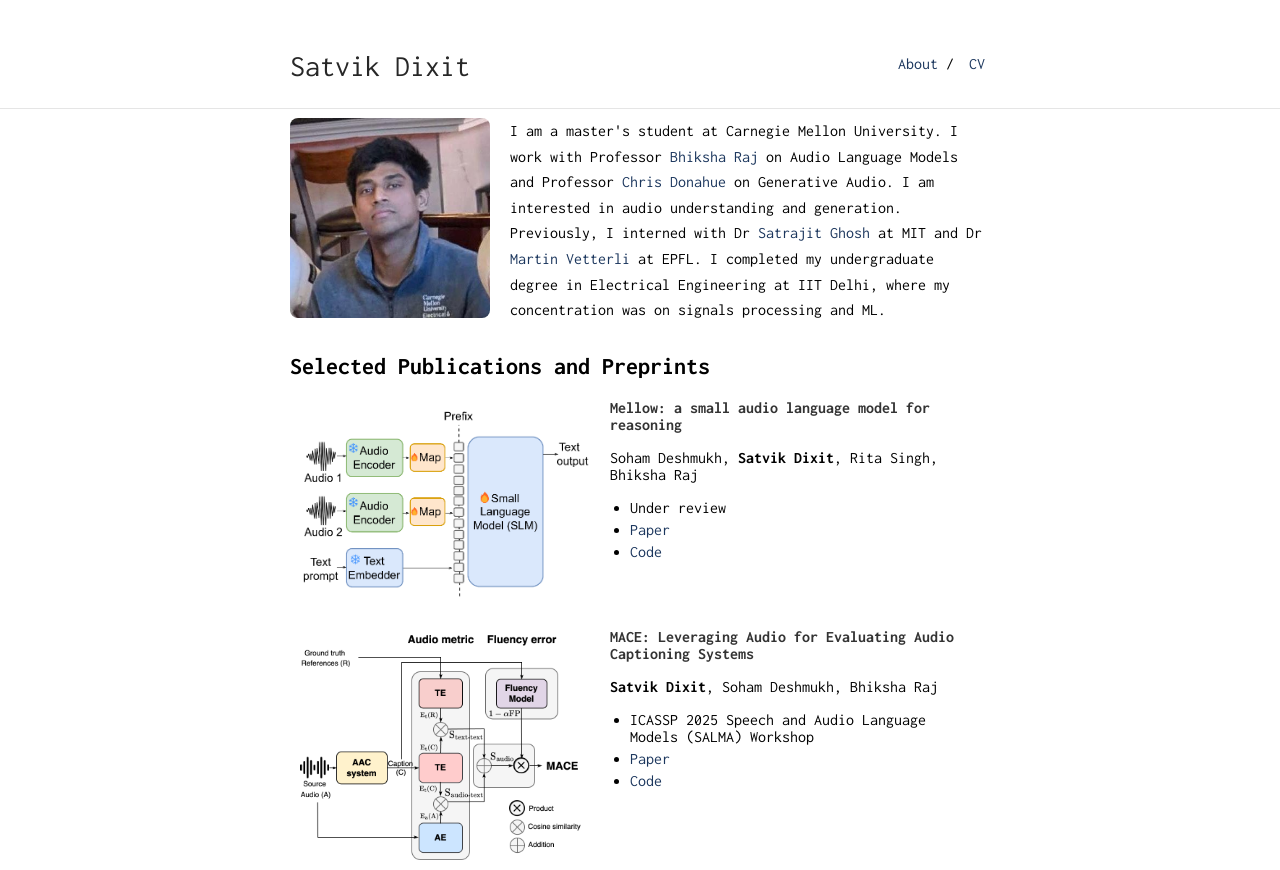
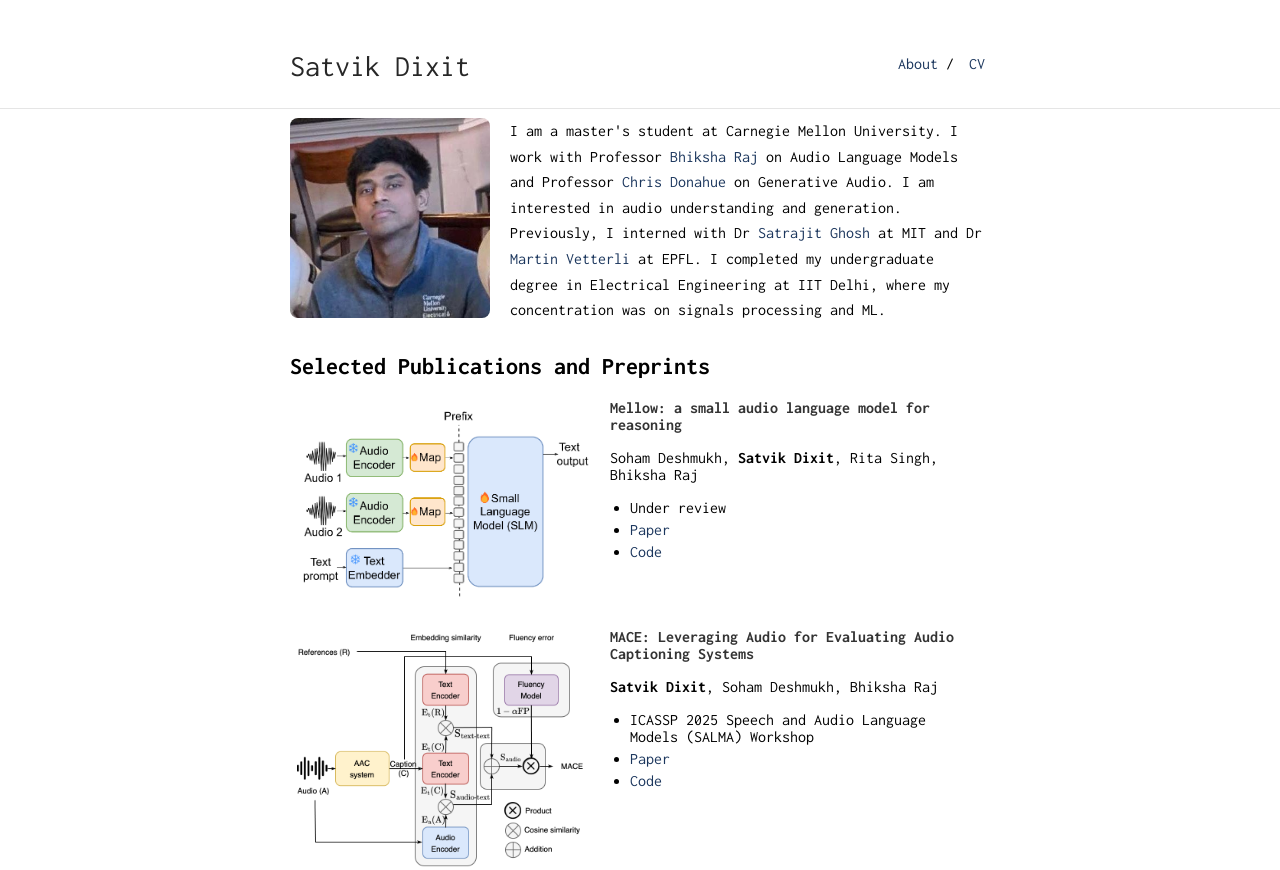
Before and after one commit to satvik-dixit/satvik-dixit.github.io, a Jekyll site: the page built from index.md, in a window 1280 px wide. Shown: the top 870 px of the page. Built offline with Jekyll 4.4.1, drawn with Linux system fonts in a browser that asks for light colours; grey boxes are pictures that could not be loaded.

Commit message:
Update index.md

```diff
--- a/index.md
+++ b/index.md
@@ -29,7 +29,7 @@ Previously, I interned with Dr <a href="https://sensein.group/">Satrajit Ghosh</
 </div>
 
 <div class="publication">
-  <img src="/assets/img/paper_4.png" alt="MACE Preview" class="publication-image" style="width: 300px;">
+  <img src="/assets/img/paper_4_updated.png" alt="MACE Preview" class="publication-image" style="width: 300px;">
   <div class="publication-content">
     <h4>MACE: Leveraging Audio for Evaluating Audio Captioning Systems</h4>
     <p><strong>Satvik Dixit</strong>, Soham Deshmukh, Bhiksha Raj</p>
```
